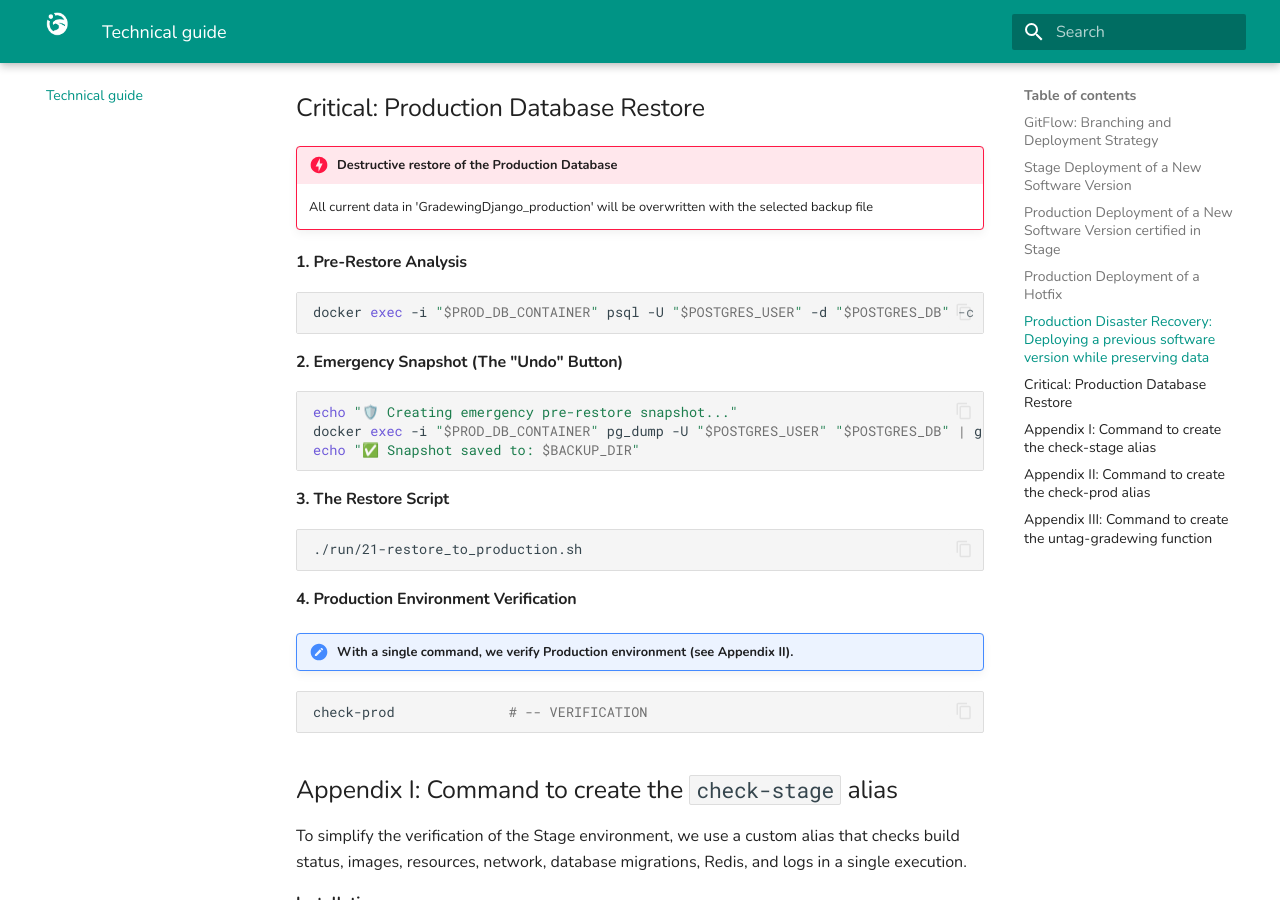
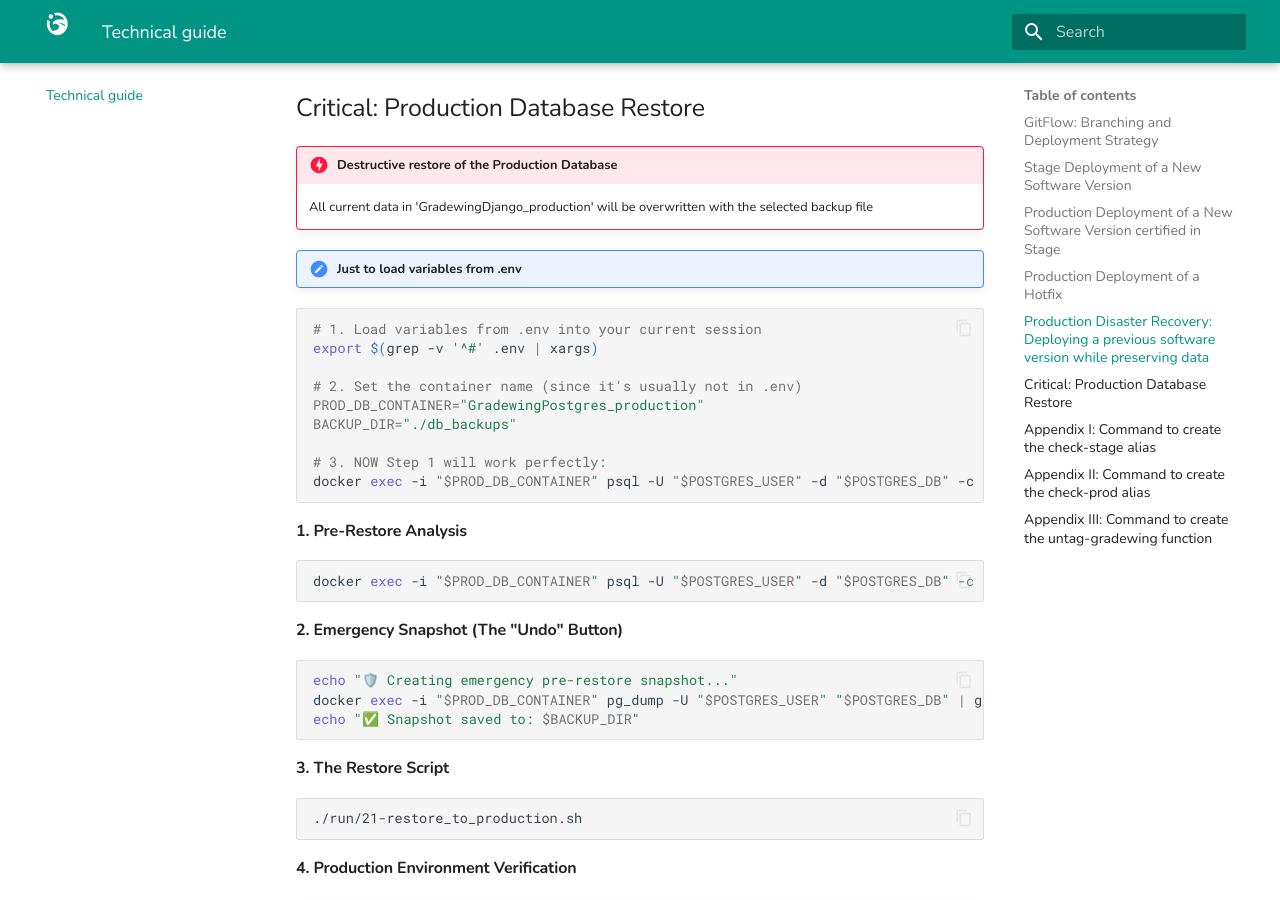
Before and after one commit to pablopenlop/gradewing_guide, an MkDocs documentation site: the page built from docs/other.md, in a window 1280 px wide and 900 px high, scrolled down 10247 px. Built offline with MkDocs 1.6.1 and Material for MkDocs 9.7.7, drawn with Linux system fonts in a browser that asks for light colours.

Commit message:
Update other.md

````diff
--- a/docs/other.md
+++ b/docs/other.md
@@ -423,6 +423,20 @@ untag-gradewing
 !!! danger "Destructive restore of the Production Database"
     All current data in 'GradewingDjango_production' will be overwritten with the selected backup file
 
+!!! note " Just to load variables from .env"
+
+```bash
+# 1. Load variables from .env into your current session
+export $(grep -v '^#' .env | xargs)
+
+# 2. Set the container name (since it's usually not in .env)
+PROD_DB_CONTAINER="GradewingPostgres_production"
+BACKUP_DIR="./db_backups"
+
+# 3. NOW Step 1 will work perfectly:
+docker exec -i "$PROD_DB_CONTAINER" psql -U "$POSTGRES_USER" -d "$POSTGRES_DB" -c "SELECT count(*) AS total_migrations FROM django_migrations;"
+```
+
 #### 1. Pre-Restore Analysis
 
 ```bash
````
